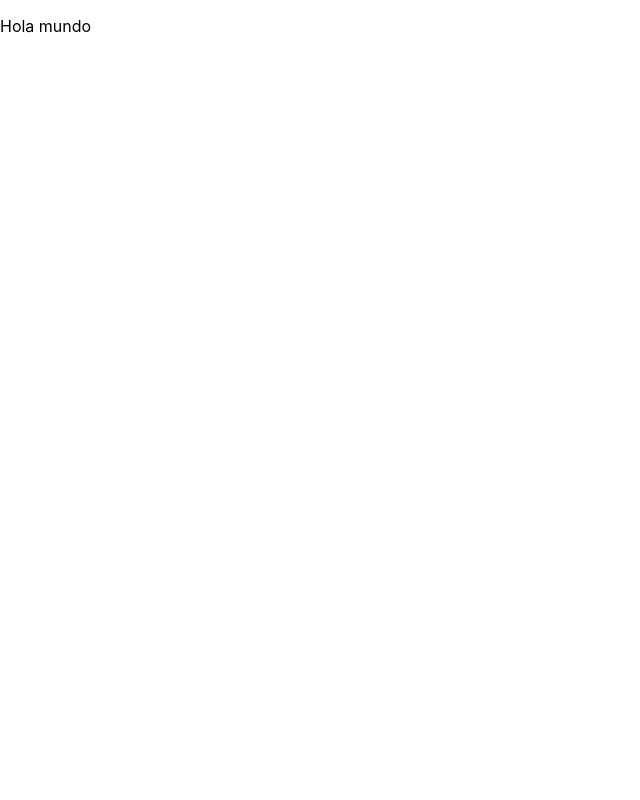
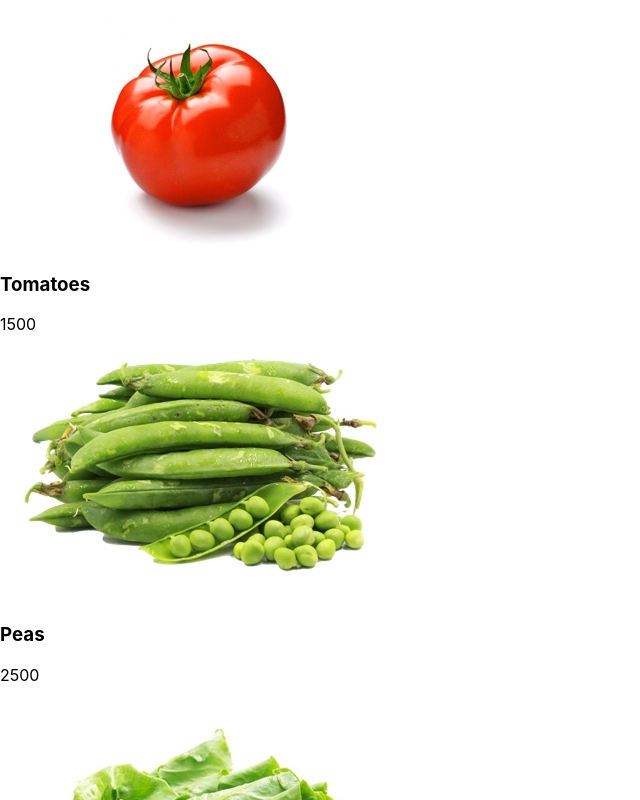
Before and after one commit to LuFabb/Shopping-Cart, a React (Create React App) app: page / in a window 1280 px wide. Shown: the top 800 px of the page, without its empty margins (0-640 px from the left). Built offline with nearby package versions, Linux system fonts and the light colour scheme.

Commit message:
listing the products

```diff
--- a/src/App.js
+++ b/src/App.js
@@ -1,6 +1,5 @@
 import { Component } from 'react';
-import logo from './logo.svg';
-import './App.css';
+import Products from './components/Products'
 
 class App extends Component {
   state = {
@@ -13,7 +12,10 @@ class App extends Component {
   render() {
     return(
       <div>
-        <p>Hola mundo</p>
+        <Products
+        addToCart={() => console.log('does nothing')}
+        products={this.state.products}
+        />
       </div>
     )
   }
--- /dev/null
+++ b/src/components/Product.js
@@ -0,0 +1,16 @@
+import { Component } from "react";
+
+class Product extends Component {
+  render() {
+    const { product } = this.props
+    return (
+      <div>
+        <img alt={product.name} src={product.img} />
+        <h3>{product.name}</h3>
+        <p>{product.price}</p>
+      </div>
+    )
+  }
+}
+
+export default Product
--- /dev/null
+++ b/src/components/Products.js
@@ -0,0 +1,21 @@
+import { Component } from "react";
+import Product from './Product'
+
+class Products extends Component {
+  render() {
+    const { products, addToCart } = this.props
+
+    return(
+      <div>
+        {products.map(product =>
+          <Product
+            addToCart={addToCart}
+            key={product.name}
+            product={product}
+          />)}
+      </div>
+    )
+  }
+}
+
+export default Products
```
